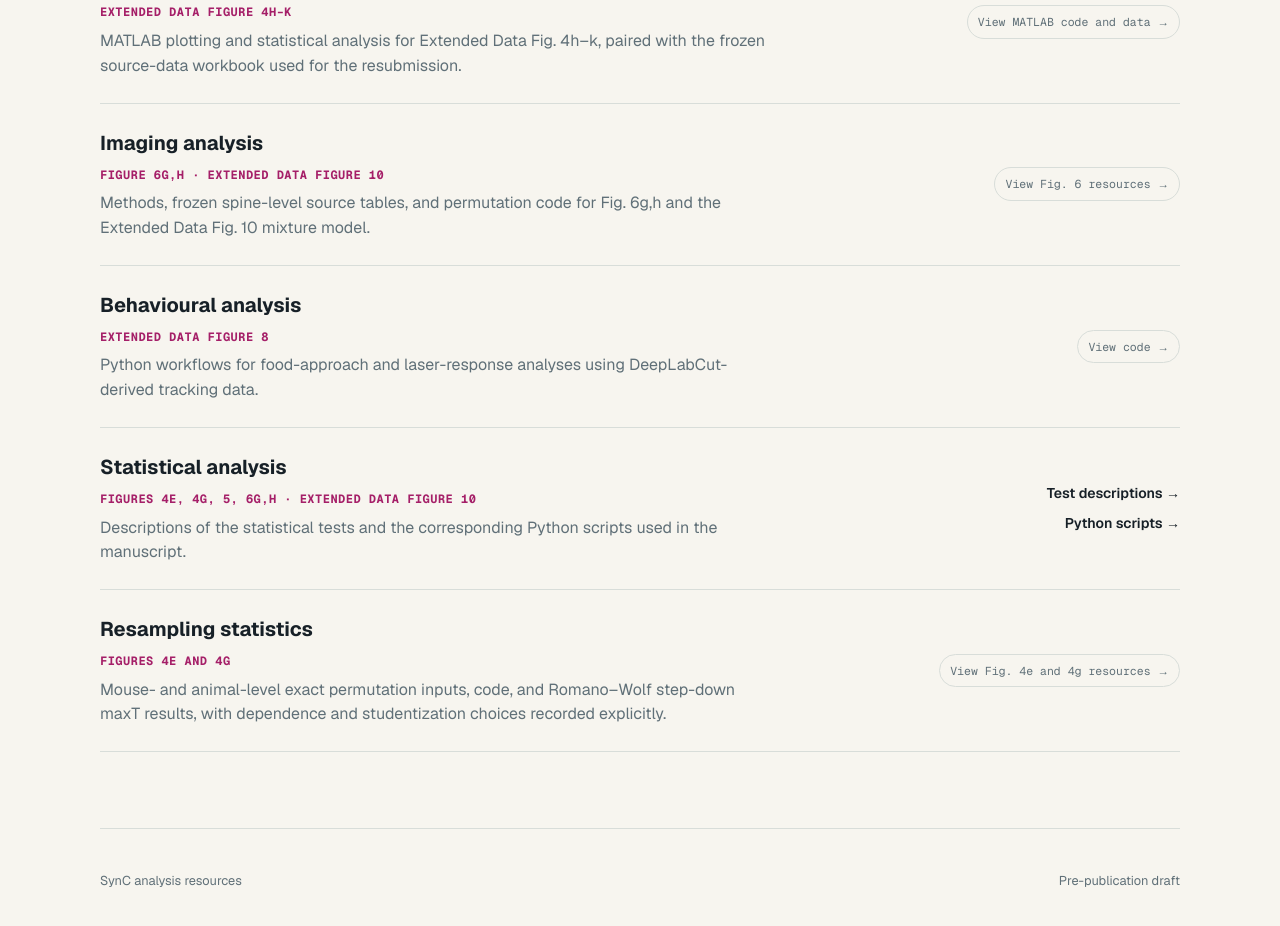
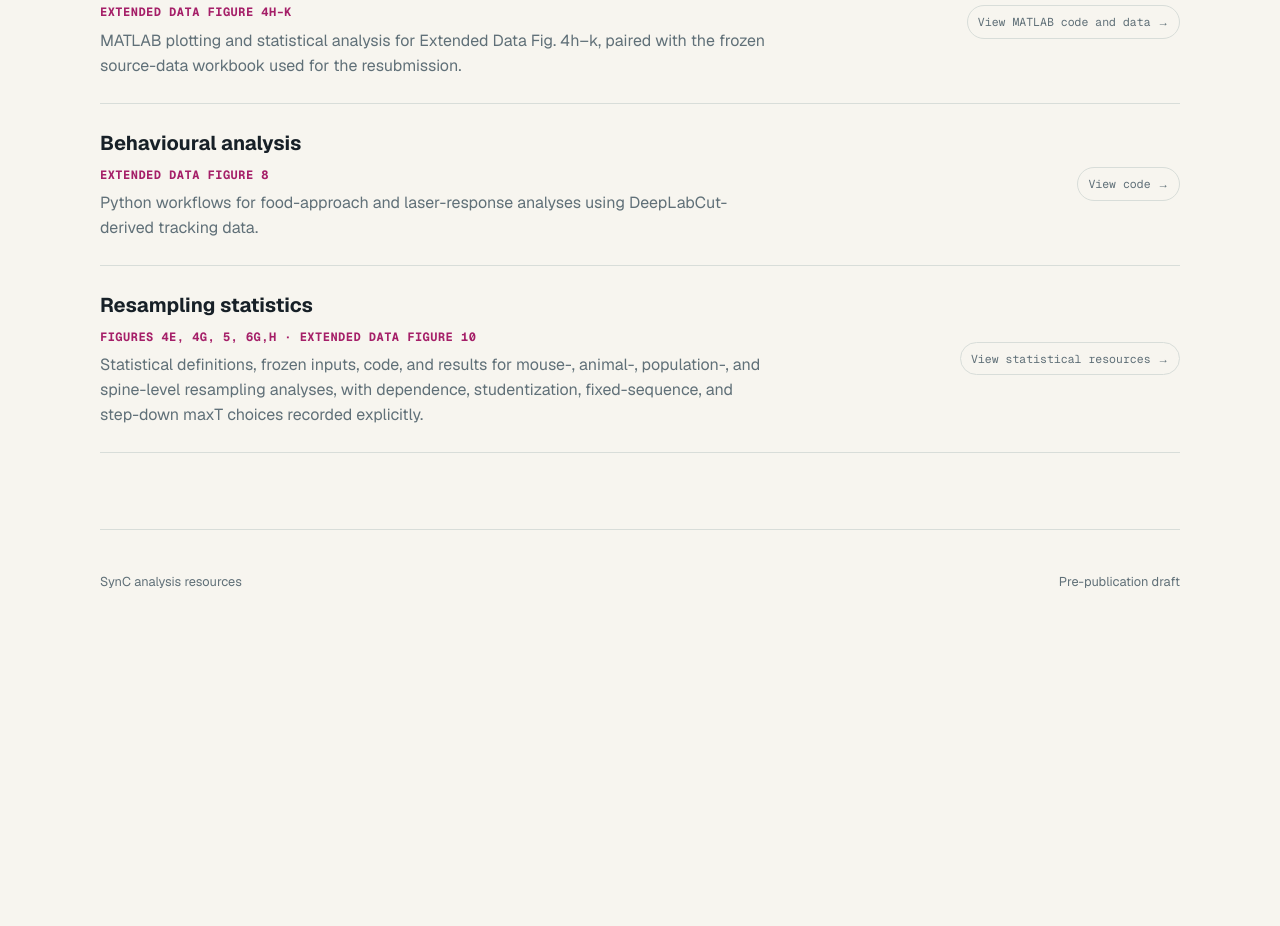
Before and after one commit to HaruoKasai/SynC-paper-resubmission, a Next.js app: page / in a window 1280 px wide. Shown: the part 1340-2266 px from the top of the page. After the commit the page ends 1973 px from the top, so only its background shows below. Built offline with nearby package versions, Linux system fonts and the light colour scheme.

Commit message:
Consolidate resampling resources on homepage

```diff
--- a/app/globals.css
+++ b/app/globals.css
@@ -201,25 +201,6 @@ h2 {
   font-weight: 620;
   letter-spacing: 0.04em;
   text-transform: uppercase;
-}
-
-.codeActions {
-  flex: 0 0 auto;
-  display: flex;
-  align-items: flex-end;
-  flex-direction: column;
-  gap: 9px;
-}
-
-.codeActions a {
-  font-size: 0.88rem;
-  font-weight: 590;
-  text-underline-offset: 3px;
-}
-
-.codeActions a:hover,
-.codeActions a:focus-visible {
-  color: var(--accent);
 }
 
 .status {
@@ -652,10 +633,6 @@ footer a {
     gap: 14px;
   }
 
-  .codeActions {
-    align-items: flex-start;
-  }
-
   .statisticsCopy dl > div {
     grid-template-columns: 1fr;
     gap: 6px;
--- a/app/page.tsx
+++ b/app/page.tsx
@@ -24,14 +24,6 @@ const codeItems = [
     href: "/matlab-code",
   },
   {
-    title: "Imaging analysis",
-    figure: "Figure 6g,h · Extended Data Figure 10",
-    description:
-      "Methods, frozen spine-level source tables, and permutation code for Fig. 6g,h and the Extended Data Fig. 10 mixture model.",
-    status: "View Fig. 6 resources →",
-    href: "/statistical-tests#fig6-spine-analysis",
-  },
-  {
     title: "Behavioural analysis",
     figure: "Extended Data Figure 8",
     description:
@@ -43,11 +35,11 @@ const codeItems = [
 
 const resamplingItem = {
   title: "Resampling statistics",
-  figure: "Figures 4e and 4g",
+  figure: "Figures 4e, 4g, 5, 6g,h · Extended Data Figure 10",
   description:
-    "Mouse- and animal-level exact permutation inputs, code, and Romano–Wolf step-down maxT results, with dependence and studentization choices recorded explicitly.",
-  status: "View Fig. 4e and 4g resources →",
-  href: "/statistical-tests#fig4e-signflip",
+    "Statistical definitions, frozen inputs, code, and results for mouse-, animal-, population-, and spine-level resampling analyses, with dependence, studentization, fixed-sequence, and step-down maxT choices recorded explicitly.",
+  status: "View statistical resources →",
+  href: "/statistical-tests",
 };
 
 export default function Home() {
@@ -126,22 +118,6 @@ export default function Home() {
               </a>
             );
           })}
-          <div className="statisticalItem">
-            <div>
-              <h3>Statistical analysis</h3>
-              <p className="itemFigure">
-                Figures 4e, 4g, 5, 6g,h · Extended Data Figure 10
-              </p>
-              <p>
-                Descriptions of the statistical tests and the corresponding
-                Python scripts used in the manuscript.
-              </p>
-            </div>
-            <div className="codeActions">
-              <a href="/statistical-tests">Test descriptions →</a>
-              <a href="/python-code">Python scripts →</a>
-            </div>
-          </div>
           <a href={resamplingItem.href}>
             <div>
               <h3>{resamplingItem.title}</h3>
```
Also changed, not shown: 1 other file (tests, documents, lock files or other folders).
